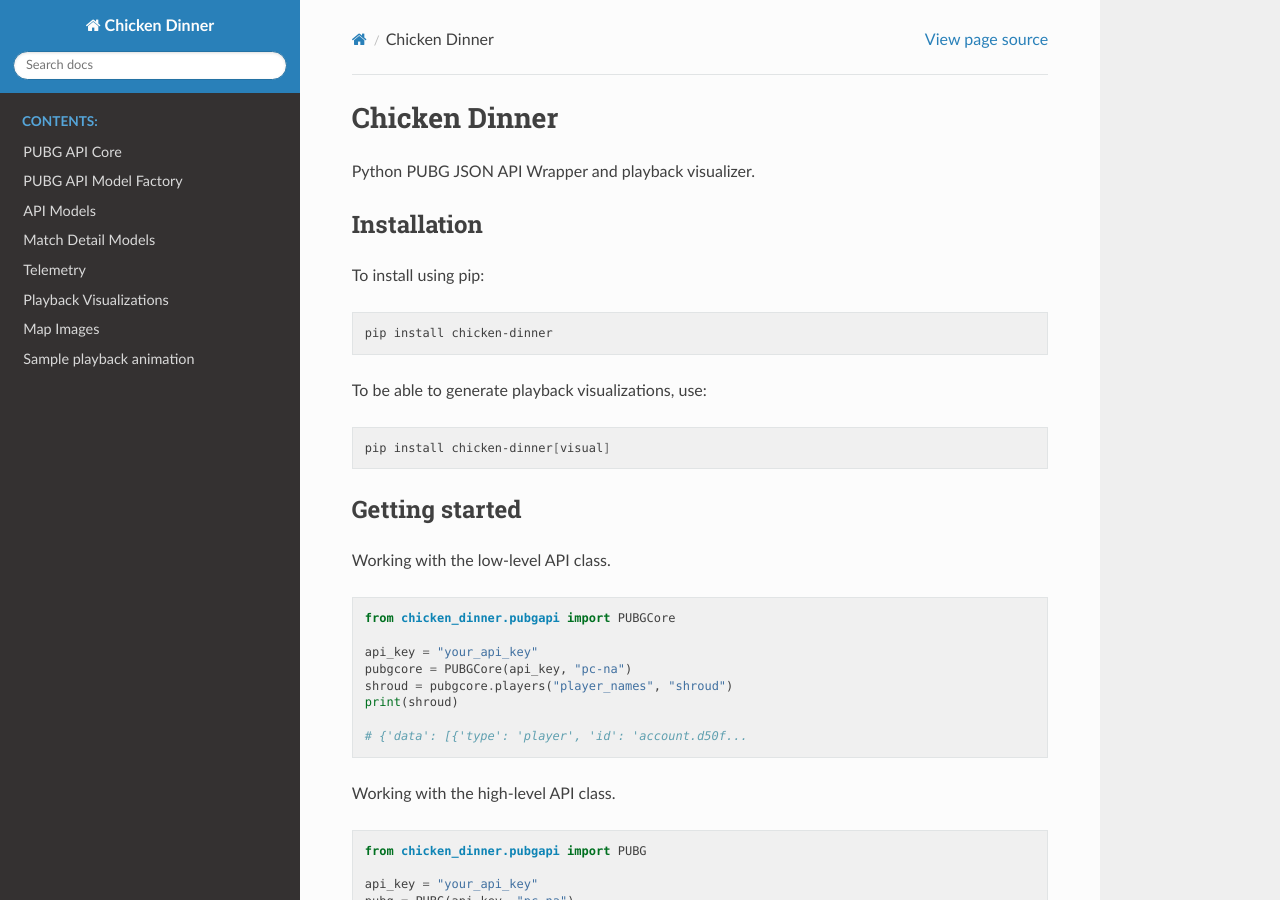
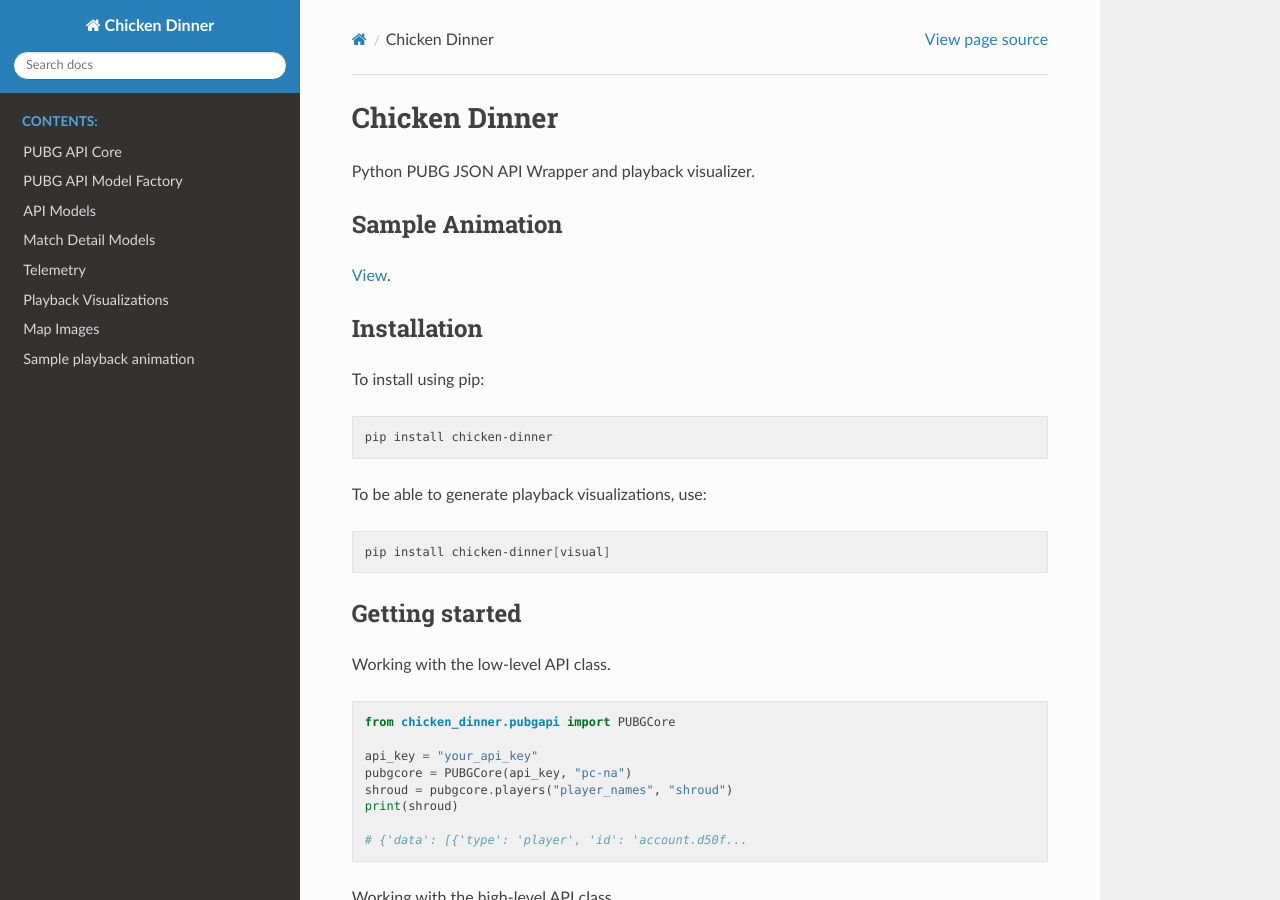
Before and after one commit to crflynn/chicken-dinner, a Sphinx documentation site: the page built from docs/index.rst, in a window 1280 px wide and 900 px high. Built offline with Sphinx 7.4.7 and the Read the Docs theme 2.0.0, drawn with Linux system fonts in a browser that asks for light colours.

Commit message:
add link to sample on index

```diff
--- a/docs/index.rst
+++ b/docs/index.rst
@@ -7,6 +7,11 @@ Chicken Dinner
 ==============
 
 Python PUBG JSON API Wrapper and playback visualizer.
+
+Sample Animation
+----------------
+
+`View <sample.html>`_.
 
 Installation
 ------------
```
